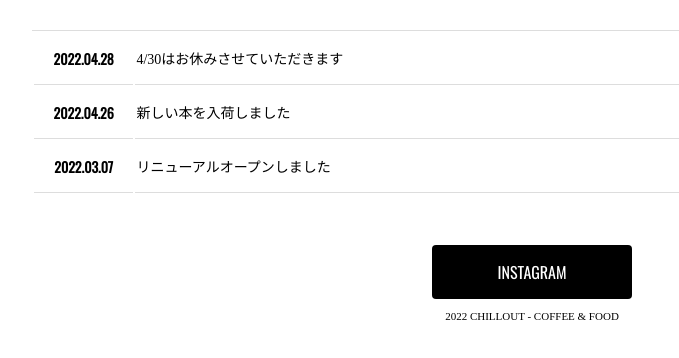
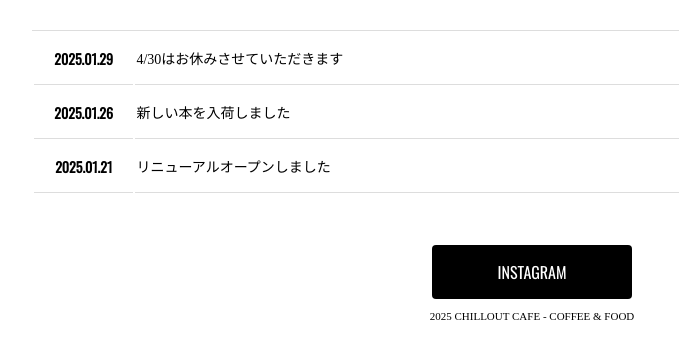
Before and after one commit to hoge00/cafe-site, a plain HTML site: page index.html in a window 1280 px wide. Shown: the part 1498-1856 px from the top of the page, 108-787 px from the left. Drawn offline with nearby package versions, Linux system fonts and the light colour scheme.

Commit message:
テキスト修正

```diff
--- a/index.html
+++ b/index.html
@@ -13,7 +13,7 @@
 
   <body>
 
-    <h1>CHILLOUT<br><span>COFFEE & FOOD</span></h1>
+    <h1>CHILLOUT CAFE<br><span>COFFEE & FOOD</span></h1>
 
     <ul class="globalNavi">
         <li>HOME</li>
@@ -57,17 +57,17 @@
 
     <table>
         <tr>
-            <th>2022.04.28</th>
+            <th>2025.01.29</th>
             <td>4/30はお休みさせていただきます</td>
         </tr>
 
         <tr>
-            <th>2022.04.26</th>
+            <th>2025.01.26</th>
             <td>新しい本を入荷しました</td>
         </tr>
 
         <tr>
-            <th>2022.03.07</th>
+            <th>2025.01.21</th>
             <td>リニューアルオープンしました</td>
         </tr>
     </table>
@@ -78,7 +78,7 @@
     </div>
 
     <div class="copyright">
-    <p>2022 CHILLOUT - COFFEE & FOOD</p>
+    <p>2025 CHILLOUT CAFE - COFFEE & FOOD</p>
     </div>
 
   </body>
```
